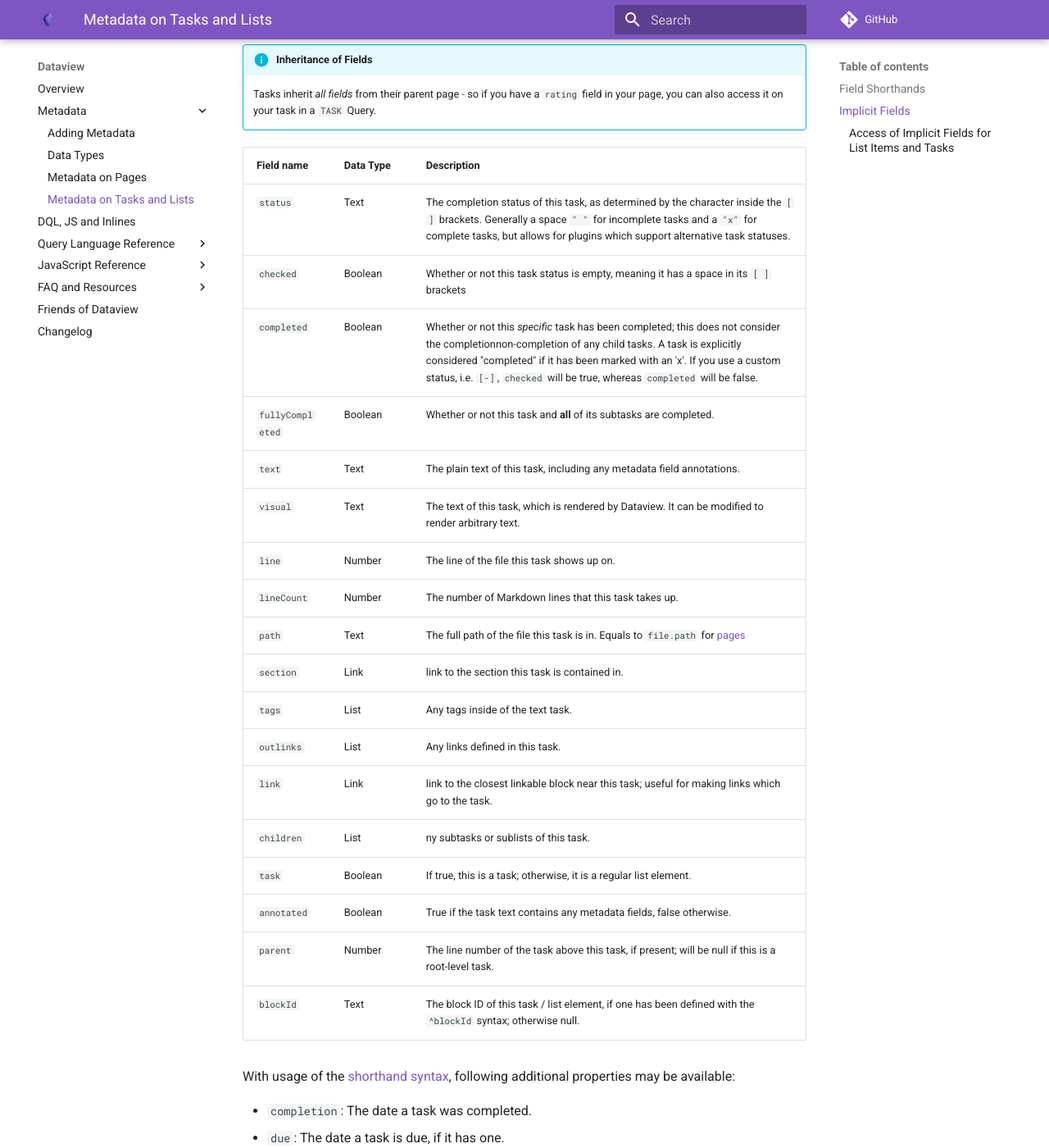
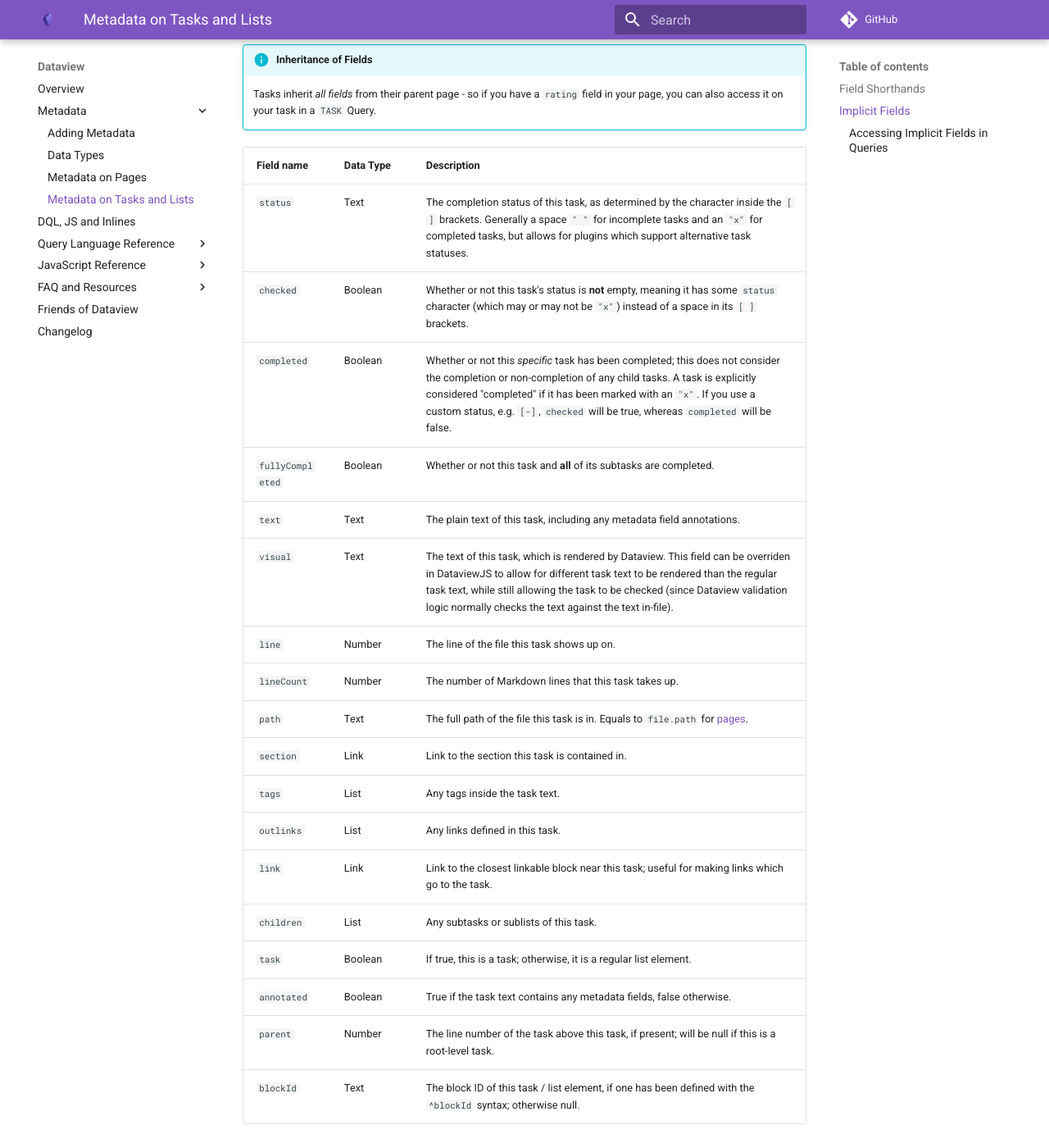
Before and after one commit to blacksmithgu/obsidian-dataview, an MkDocs documentation site: the page built from docs/docs/annotation/metadata-tasks.md, in a window 1280 px wide and 1400 px high, scrolled down 1349 px. Shown: the whole window at 82% size. Built offline with MkDocs 1.6.1 and Material for MkDocs 9.7.7, drawn with Linux system fonts in a browser that asks for light colours; comment, search, counter and statistics services are not loaded; some of the changed text lies outside the part shown.

Commit message:
✏ Update `docs` > `annotation` > `metadata-tasks.md` (#2210)
Fix some semantic errors, grammatical errors, and typos in Task metadata documentation.

Co-authored-by: Michael "Tres" Brenan <blacksmithgu@gmail.com>

````diff
--- a/docs/docs/annotation/metadata-tasks.md
+++ b/docs/docs/annotation/metadata-tasks.md
@@ -59,20 +59,20 @@ As with pages, Dataview adds a number of implicit fields to each task or list it
 
 | Field name | Data Type | Description |
 | ---------- | --------- | ----------- |
-| `status` |  Text | The completion status of this task, as determined by the character inside the `[ ]` brackets. Generally a space `" "` for incomplete tasks and a `"x"` for complete tasks, but allows for plugins which support alternative task statuses. |
-| `checked` |  Boolean  | Whether or not this task status is empty, meaning it has a space in its `[ ]` brackets |
-| `completed` |  Boolean  | Whether or not this *specific* task has been completed; this does not consider the completionnon-completion of any child tasks. A task is explicitly considered "completed" if it has been marked with an 'x'. If you use a custom status, i.e. `[-]`, `checked` will be true, whereas `completed` will be false. |
+| `status` |  Text | The completion status of this task, as determined by the character inside the `[ ]` brackets. Generally a space `" "` for incomplete tasks and an `"x"` for completed tasks, but allows for plugins which support alternative task statuses. |
+| `checked` |  Boolean  | Whether or not this task's status is **not** empty, meaning it has some `status` character (which may or may not be `"x"`) instead of a space in its `[ ]` brackets. |
+| `completed` |  Boolean  | Whether or not this *specific* task has been completed; this does not consider the completion or non-completion of any child tasks. A task is explicitly considered "completed" if it has been marked with an `"x"`. If you use a custom status, e.g. `[-]`, `checked` will be true, whereas `completed` will be false. |
 | `fullyCompleted` |  Boolean  | Whether or not this task and **all** of its subtasks are completed. |
 | `text` |  Text  | The plain text of this task, including any metadata field annotations. |
-| `visual` | Text | The text of this task, which is rendered by Dataview. It can be modified to render arbitrary text. |
+| `visual` | Text | The text of this task, which is rendered by Dataview. This field can be overriden in DataviewJS to allow for different task text to be rendered than the regular task text, while still allowing the task to be checked (since Dataview validation logic normally checks the text against the text in-file). |
 | `line` |  Number  | The line of the file this task shows up on. |
 | `lineCount` |  Number  | The number of Markdown lines that this task takes up. |
-| `path` |  Text  | The full path of the file this task is in. Equals to `file.path` for [pages](./metadata-pages.md) |
-| `section` | Link |  link to the section this task is contained in. |
-| `tags` | List  | Any tags inside of the text task. |
+| `path` |  Text  | The full path of the file this task is in. Equals to `file.path` for [pages](./metadata-pages.md). |
+| `section` | Link |  Link to the section this task is contained in. |
+| `tags` | List  | Any tags inside the task text. |
 | `outlinks` | List |  Any links defined in this task. |
-| `link` | Link  |  link to the closest linkable block near this task; useful for making links which go to the task. |
-| `children` | List  | ny subtasks or sublists of this task. |
+| `link` | Link  |  Link to the closest linkable block near this task; useful for making links which go to the task. |
+| `children` | List  | Any subtasks or sublists of this task. |
 | `task` | Boolean  | If true, this is a task; otherwise, it is a regular list element. |
 | `annotated` | Boolean  | True if the task text contains any metadata fields, false otherwise. |
 | `parent` | Number |  The line number of the task above this task, if present; will be null if this is a root-level task. |
@@ -86,10 +86,7 @@ With usage of the [shorthand syntax](#field-shorthands), following additional pr
 - `start`: The date a task can be started.
 - `scheduled`: The date a task is scheduled to work on.
 
-!!! Info
-    Related to the `visual` implicit field, if this is set either in a [TASK](../queries/query-types.md#task-queries) query using `FLATTEN ... as visual`, or in javascript doing something like `task.visual=... `, it'll replace the original text of the task, but still keep the link to the original task.
-
-### Access of Implicit Fields for List Items and Tasks
+### Accessing Implicit Fields in Queries
 
 If you're using a [TASK](../queries/query-types.md#task-queries) Query, your tasks are the top level information and can be used without any prefix:
 
@@ -109,4 +106,4 @@ WHERE any(file.tasks, (t) => !t.fullyCompleted)
 ```
 ~~~
 
-This'll give you back all file links that have unfinished tasks inside. We get back a list of tasks on page level and thus need to use a [list function](../reference/functions.md) to look at each element. Another option if you want to split the tasks/lists into separate rows is to do a `FLATTEN file.lists AS item` in your query, which allows you to do `!item.fullyCompleted` or similar.
+This will give you back all the file links that have unfinished tasks inside. We get back a list of tasks on page level and thus need to use a [list function](../reference/functions.md) to look at each element.
````
Also changed, not shown: other parts of docs/docs/annotation/metadata-tasks.md (+1 -1 lines).
